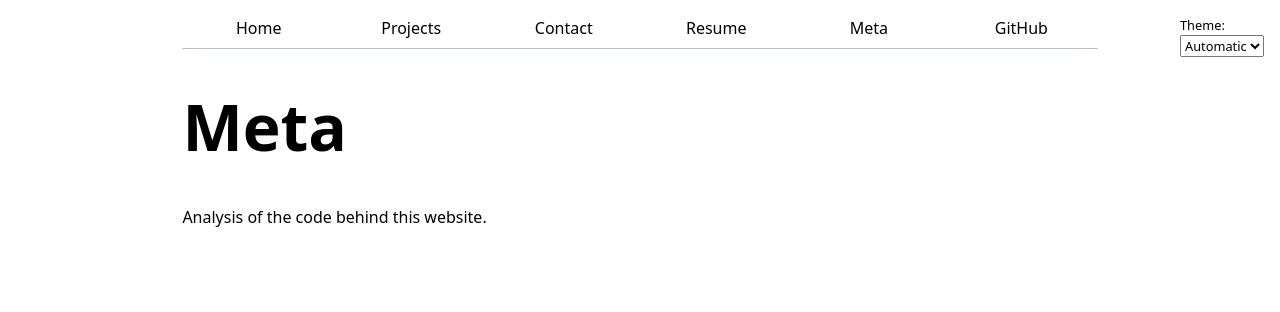
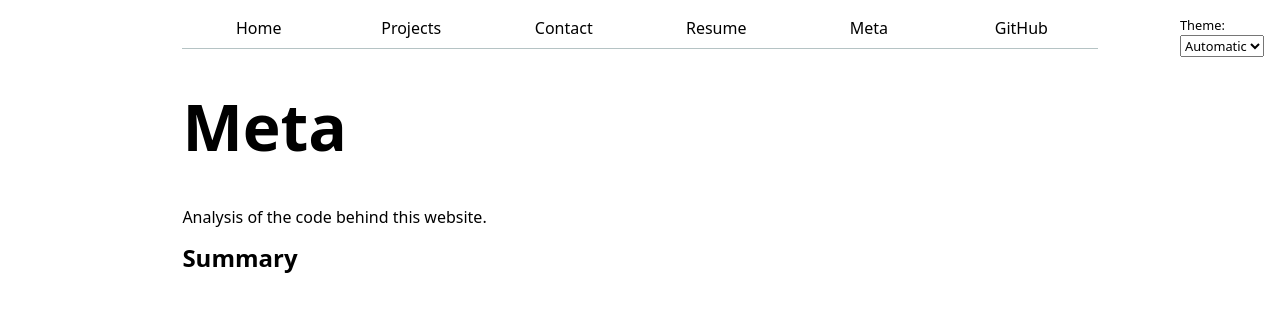
Before and after one commit to Surbiton03/Portfolio, a website: page meta/index.html in a window 1280 px wide. Drawn offline with Linux system fonts and the light colour scheme.

Commit message:
Add summary stats to meta page

```diff
--- a/meta/index.html
+++ b/meta/index.html
@@ -11,6 +11,7 @@
 <body>
     <h1>Meta</h1>
     <p>Analysis of the code behind this website.</p>
+    <h2>Summary</h2>
     <div id="stats"></div>
 </body>
 </html>
```
